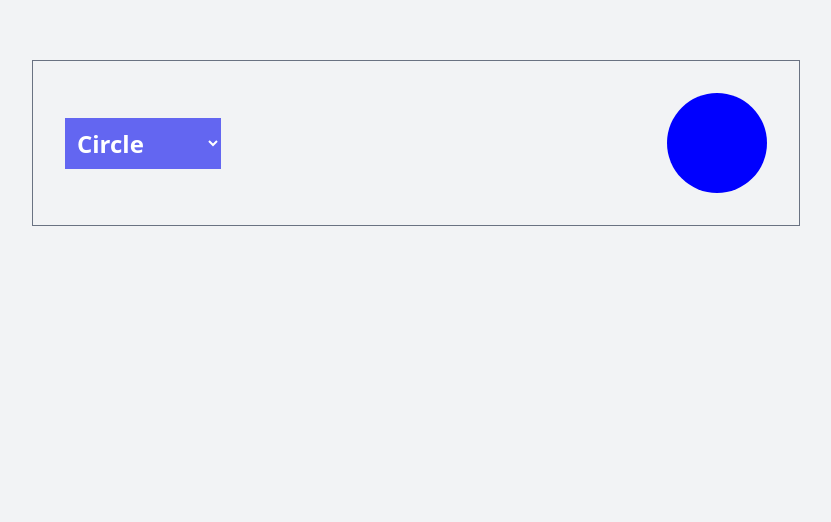
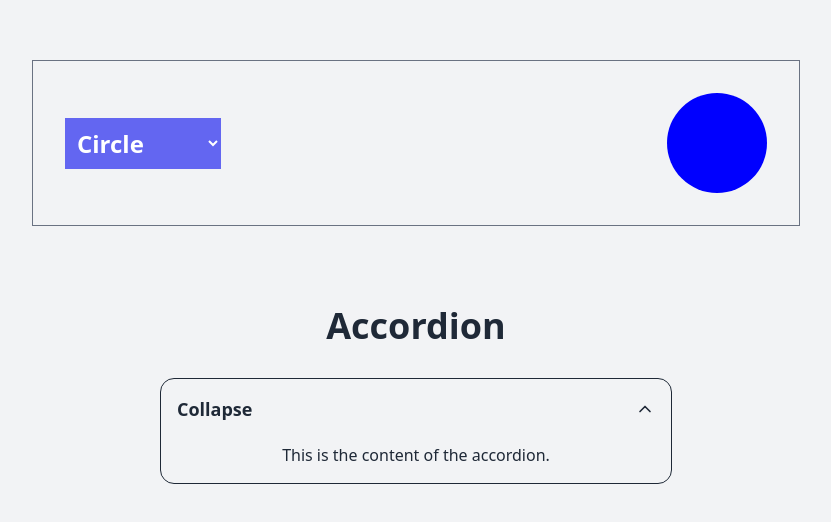
Before and after one commit to omidkick/TS-React-Demo, a React (Vite) app: page / in a window 1280 px wide. Shown: the part 1764-2286 px from the top of the page, without its empty margins (224-1055 px from the left). Before the commit the page ends 2054 px from the top, so only its background shows below. Built offline with nearby package versions, Linux system fonts and the light colour scheme.

Commit message:
Accordion with clickable container using TS Record & union types

```diff
--- a/src/App.tsx
+++ b/src/App.tsx
@@ -1,5 +1,6 @@
 import "./App.css";
-import ShapeSelector from "./components/challeng1/ShapeSelector";
+import ShapeSelector from "./components/challenge--1/ShapeSelector";
+import Accordion from "./components/challenge--2/Accordion";
 import { Private } from "./components/componentProps/Private";
 import { Profile } from "./components/componentProps/Profile";
 import List from "./components/generics/List";
@@ -27,6 +28,8 @@ function App() {
             <WrappingHTMLElements />
             <ExampleTable />
             <ShapeSelector />
+
+            <Accordion expanded/>
           </main>
         </UserContextProvider>
       </DarkModeProvider>
--- /dev/null
+++ b/src/components/challenge--2/Accordion.tsx
@@ -0,0 +1,35 @@
+import { useState } from "react";
+import { FiChevronDown } from "react-icons/fi";
+import type { AccordionProps } from "../../types/Accordion.types";
+
+const Accordion = (props: AccordionProps) => {
+  const [isOpen, setIsOpen] = useState("expanded" in props ? true : false);
+
+  const toggle = () => setIsOpen((prev) => !prev);
+
+  return (
+    <div className="flex flex-col gap-8 mt-20 max-w-lg mx-auto ">
+      <h2 className=" text-4xl font-bold text-secondary">Accordion</h2>
+      <div
+        className="border border-primary rounded-lg p-4 cursor-pointer"
+        onClick={toggle}
+      >
+        <div className="flex items-center justify-between mb-3 text-lg font-semibold">
+          <span>{isOpen ? "Collapse" : "Expand"}</span>
+          <FiChevronDown
+            className={`transition-transform duration-300 ${
+              isOpen ? "rotate-180" : "rotate-0"
+            }`}
+            size={20}
+          />
+        </div>
+
+        {isOpen && (
+          <div className="pt-2">This is the content of the accordion.</div>
+        )}
+      </div>
+    </div>
+  );
+};
+
+export default Accordion;
--- /dev/null
+++ b/src/types/Accordion.types.ts
@@ -0,0 +1,12 @@
+// Using Record as Utility Type to Define an Empty Object Type
+export type AccordionNone = Record<string, never>;
+
+export type AccordionExpanded = { expanded: true; collapse?: never };
+
+export type AccordionCollapsed = { collapse: true; expanded?: never };
+
+// Union Type for Accordion Props
+export type AccordionProps =
+  | AccordionNone
+  | AccordionExpanded
+  | AccordionCollapsed;
```
Also changed, not shown: src/components/challenge--1/Draw.tsx (renamed from src/components/challeng1/Draw.tsx), src/components/challenge--1/ShapeSelector.tsx (renamed from src/components/challeng1/ShapeSelector.tsx).
